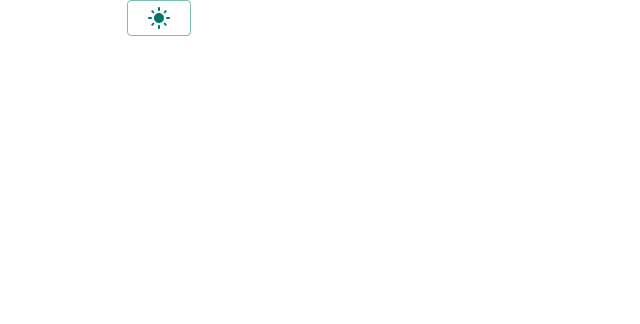
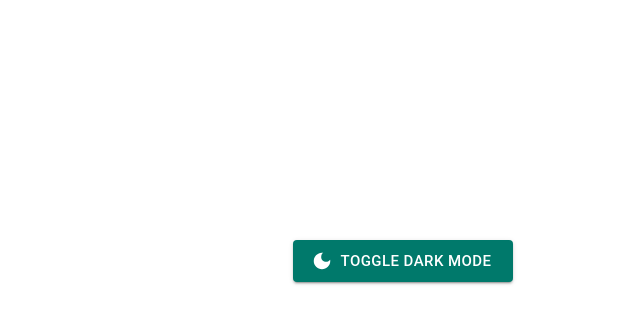
Before and after one commit to MrYious/Dark-Light-Mode, a React (Create React App) app: page / in a window 1280 px wide. Shown: the top 324 px of the page, without its empty margins (237-877 px from the left). Built offline with nearby package versions, Linux system fonts and the light colour scheme.

Commit message:
add style

```diff
--- a/src/component/Switch.js
+++ b/src/component/Switch.js
@@ -1,19 +1,23 @@
 import { useContext } from "react";
-import { Button, Container, Box, TextField } from "@mui/material";
+import { Button, TextField, Grid, Box } from "@mui/material";
 import { useTheme } from '@mui/material/styles';
 import { ThemeModeContext } from "../context/ThemeModeContext";
 import LightModeIcon from '@mui/icons-material/LightMode';
 import DarkModeIcon from '@mui/icons-material/DarkMode';
+import IconButton from '@mui/material/IconButton';
 
 export default function Switch (){
   const handleToggleMode = useContext(ThemeModeContext);
   const theme = useTheme();
-
   return <>
-    <Container maxWidth="sm">
-      <Button variant="outlined" onClick={handleToggleMode.toggleThemeMode}>
-        {theme.palette.mode === 'light'? <LightModeIcon/> : <DarkModeIcon/>}
+    <Grid container sx={{
+      justifyContent: 'center',
+      alignItems: 'center',
+      my: 30,
+    }}>
+      <Button variant="contained" size="large"  onClick={handleToggleMode.toggleThemeMode} startIcon={theme.palette.mode === 'dark'? <LightModeIcon/> : <DarkModeIcon/>}>
+        Toggle {theme.palette.mode === 'light' ? 'Dark' : 'Light'} Mode
       </Button>
-    </Container>
+    </Grid>
   </>
 }
```
Also changed, not shown: src/component/Switch.css (added).
